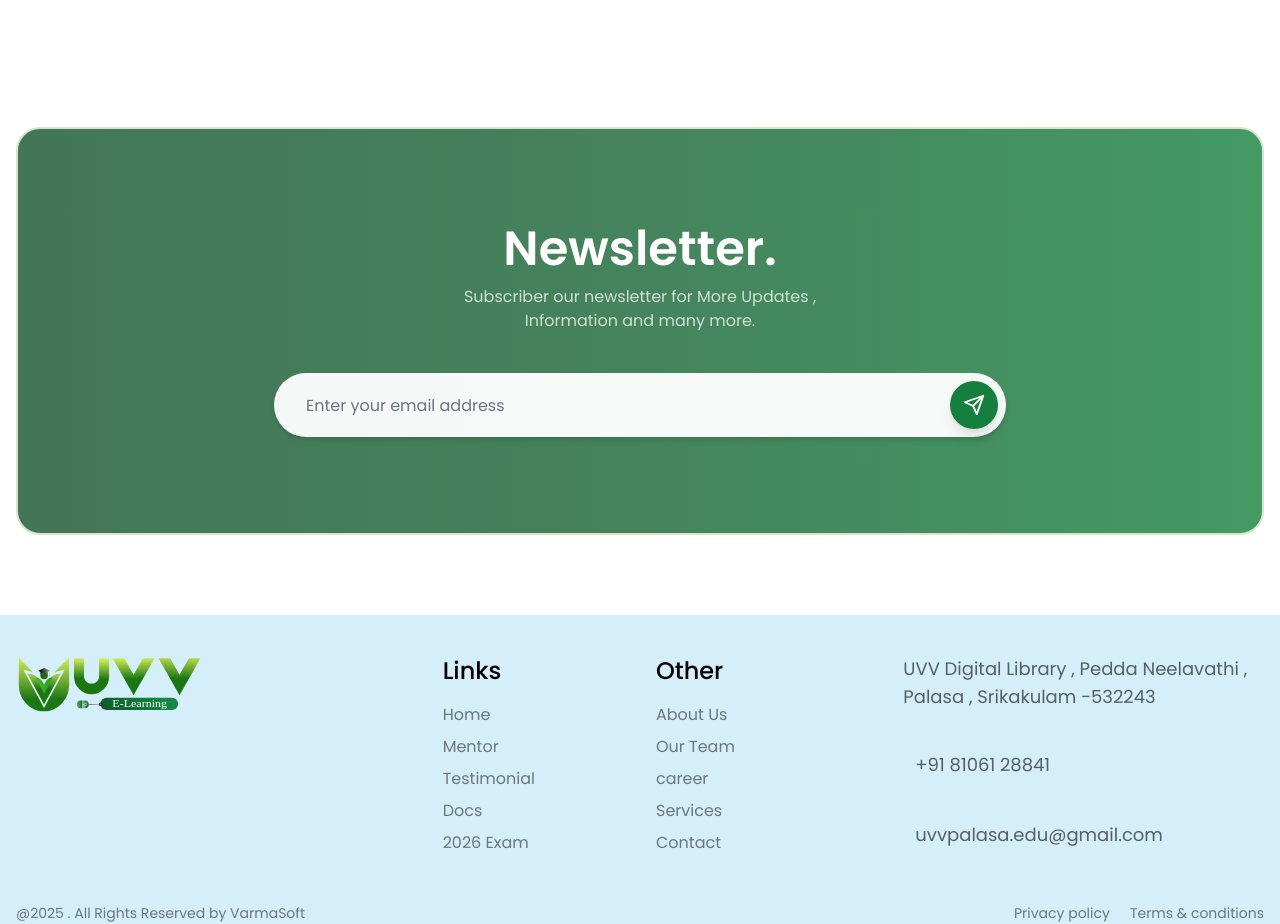
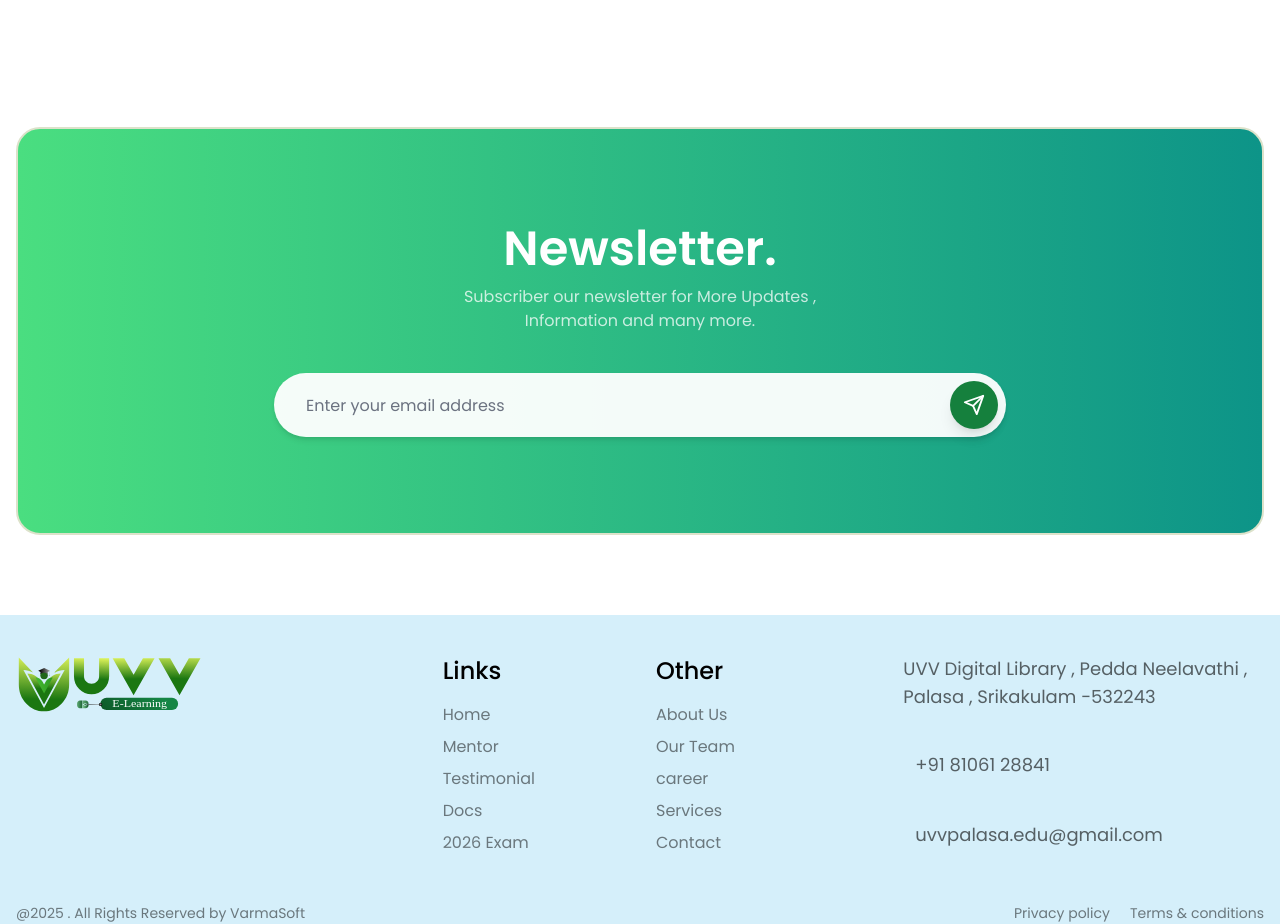
Before and after one commit to Ravivarma144/uvv, a Next.js app: page / in a window 1280 px wide. Shown: the part 3600-4524 px from the top of the page. Built offline with nearby package versions, Linux system fonts and the light colour scheme; some icons are missing.

Commit message:
Newsletter chnages

```diff
--- a/src/components/Home/Newsletter/index.tsx
+++ b/src/components/Home/Newsletter/index.tsx
@@ -8,7 +8,7 @@ const Newsletter = () => {
         <section>
             <div className="container mx-auto lg:max-w-screen-xl md:max-w-screen-md px-4 ">
                 <div className="grid grid-cols-1 gap-y-10 gap-x-6 md:grid-cols-12 xl:gap-x-8">
-                    <div className={`col-span-12 bg-gradient-to-r from-green-900/80 via-green-800/80 to-green-700/80  bg-contain bg-no-repeat border-2 border-slateGray border-primary rounded-3xl`}>
+                    <div className={`col-span-12 bg-gradient-to-r from-green-400 to-teal-600  bg-contain bg-no-repeat border-2 border-slateGray border-primary rounded-3xl`}>
                         <div className="mb-10 mt-24 lg:mx-64 lg:my-24">
                             <h3 className="text-4xl md:text-5xl text-center font-semibold text-white mb-3">Newsletter.</h3>
                             <h3 className="text-base font-normal text-white/75 text-center mb-8">
```
